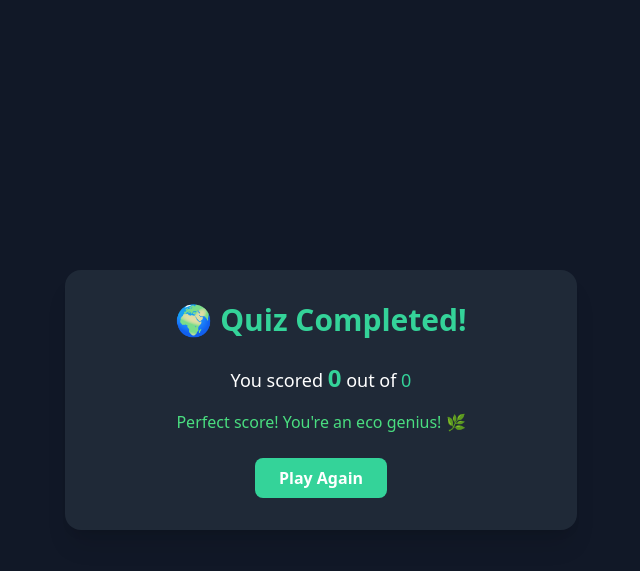
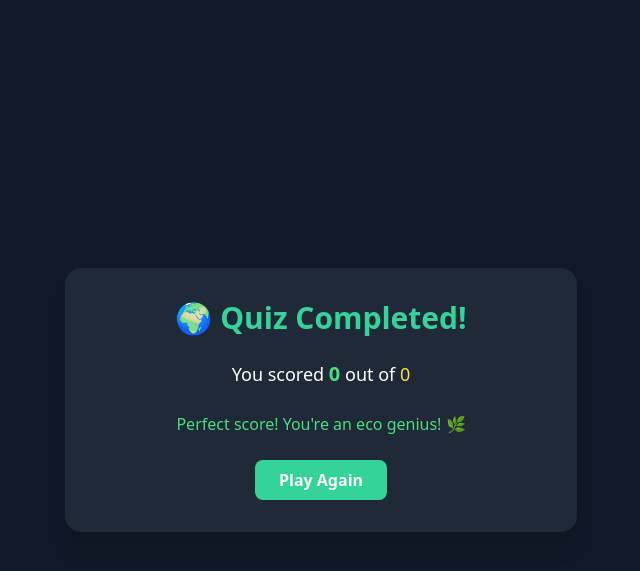
Before and after one commit to AaqilSh/EcoQuiz, a Flask app: page /result in a window 1280 px wide. Shown: the top 571 px of the page, without its empty margins (319-959 px from the left). Run offline with Flask 3, Linux system fonts and the light colour scheme; some libraries are stand-ins or nearby versions.

Commit message:
Modified result temaplte

```diff
--- a/templates/result.html
+++ b/templates/result.html
@@ -25,10 +25,10 @@
       class="w-full max-w-lg bg-gray-800 p-8 rounded-2xl shadow-xl text-center"
     >
       <h1 class="text-3xl font-bold text-primary mb-6">🌍 Quiz Completed!</h1>
-      <p class="text-lg mb-4">
+      <p class="text-lg mb-6">
         You scored
-        <span class="text-primary font-semibold text-2xl">{{ score }}</span> out
-        of <span class="text-primary">{{ total }}</span>
+        <span class="text-green-400 font-bold text-xl">{{ score }}</span> out of
+        <span class="text-yellow-300">{{ total }}</span>
       </p>
 
       {% if score == total %}
```
